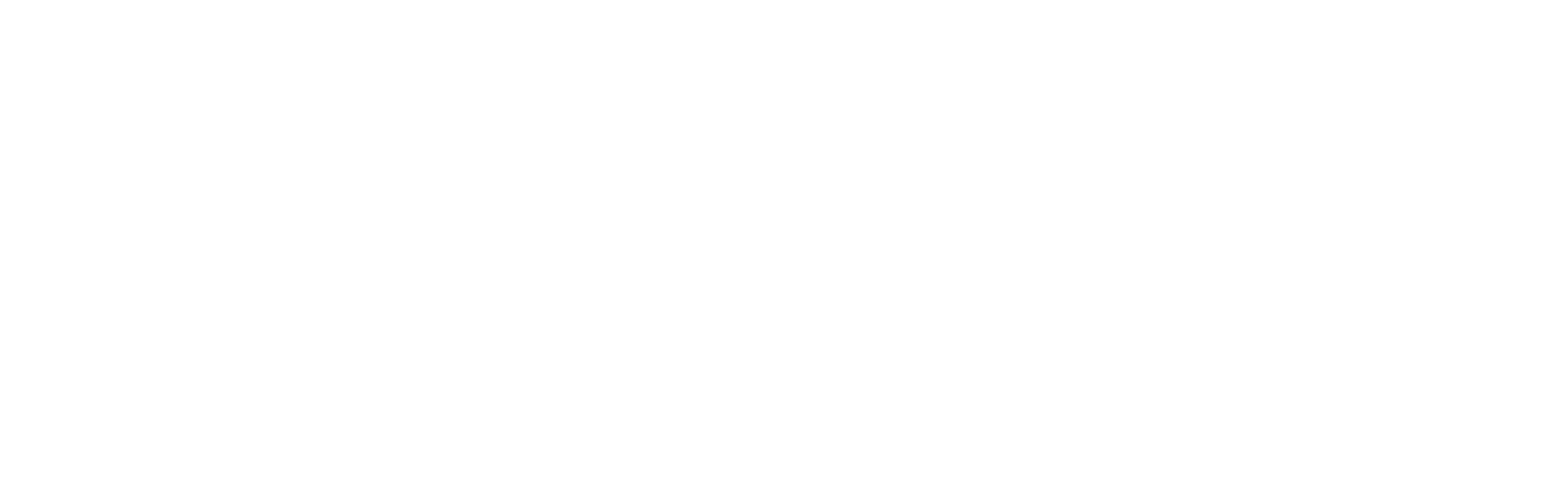
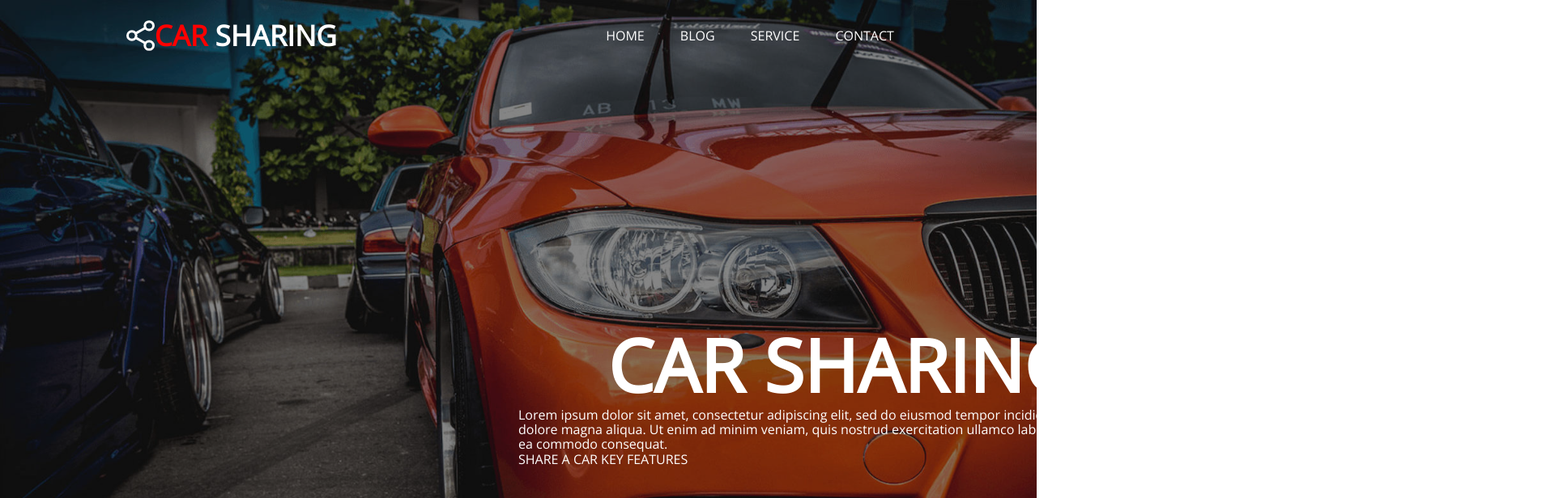
Before and after one commit to zioma6/car_sharing, a plain HTML site: page index.html in a window 1280 px wide. Shown: the top 616 px of the page at 81% size, 1920 px wide, since content can reach past the window. Drawn offline with nearby package versions, Linux system fonts and the light colour scheme.

Commit message:
Stan na 05.02.2024

```diff
--- a/assets/css/reset.css
+++ b/assets/css/reset.css
@@ -6,5 +6,5 @@
 
 a {
     text-decoration: none;
-    color: white;
+    color: inherit;
 }
--- a/assets/css/style.css
+++ b/assets/css/style.css
@@ -0,0 +1,82 @@
+:root {
+    --light-color: #FFFFFF;
+    --dark-color: #000000;
+    --medium-color: #B2B2B2;
+    --red-color: #FF0000;
+}
+
+body{
+    font-family: 'Nunito Sans', sans-serif;
+    font-family: 'Open Sans', sans-serif;
+}
+
+.header{
+    background-image: url(../images/Image.jpg);
+    background-repeat: no-repeat;
+    background-size: cover;
+    position: relative;
+    height: 100vh;
+    color: var(--light-color);
+    z-index: 0;
+}
+.header::before {
+    content: "";
+    position: absolute;
+    top: 0;
+    left: 0;
+    width: 100%;
+    height: 100%;
+    background-color: rgba(17, 17, 17, .5); /* #111 */
+}
+
+.nav {
+    display: flex;
+    justify-content: space-around;
+    align-items: center;
+    height: 88px;
+    position: relative;
+    z-index: 1;
+}
+
+.nav__logos {
+    display: flex;
+    font-size: 35px;
+    font-weight: 900;
+}
+
+.nav__logo--primary {
+    color: var(--red-color);
+}
+
+.nav__link {
+    padding: 20px;
+}
+.nav__link:hover {
+    background: rgba(255, 255, 255, 0.1);
+}
+
+.content{
+    position: absolute;
+    left: 50%;
+    top: 50%;
+    width: 100vh;
+}
+
+.card__title{
+    display: flex;
+    justify-content: center;
+    font-size: 90px;
+    font-weight: 900;
+}
+.card__text{
+    display: flex;
+    justify-content: center;
+}
+
+/*main*/
+
+.main_card {
+    display: flex;
+    justify-content: space-around;
+
+}
--- a/index.html
+++ b/index.html
@@ -2,13 +2,75 @@
 <html lang="en">
 <head>
     <meta charset="UTF-8">
-    <title>Title</title>
-
+    <meta name="viewport"
+          content="width=device-width, user-scalable=no, initial-scale=1.0, maximum-scale=1.0, minimum-scale=1.0">
+    <meta http-equiv="X-UA-Compatible" content="ie=edge">
+    <title>Car sharing</title>
+    <link rel="preconnect" href="https://fonts.googleapis.com">
+    <link rel="preconnect" href="https://fonts.gstatic.com" crossorigin>
+    <link href="https://fonts.googleapis.com/css2?family=Nunito+Sans:opsz,wght@6..12,300;6..12,400;6..12,700;6..12,800;6..12,900&family=Open+Sans:wght@300;400&display=swap" rel="stylesheet">
     <link rel="stylesheet" href="./assets/css/normalize.css">
     <link rel="stylesheet" href="./assets/css/reset.css">
     <link rel="stylesheet" href="./assets/css/style.css">
 </head>
 <body>
+    <header class="header">
+        <nav class="nav">
+            <div class="nav__logos">
+                <img src="./assets/images/Icon%20Logo%20Normal.svg">
+                <p class="nav__logo nav__logo--primary">CAR&nbsp;</p>
+                <p class="nav__logo">SHARING</p>
+            </div>
+            <div class="nav__links">
+                <a href="#" class="nav__link">HOME</a>
+                <a href="#" class="nav__link">BLOG</a>
+                <a href="#" class="nav__link">SERVICE</a>
+                <a href="#" class="nav__link">CONTACT</a>
+            </div>
+        </nav>
+        <section class="content">
+                <h3 class="card__title">CAR SHARING</h3>
+                <p class="card__text">
+                    Lorem ipsum dolor sit amet, consectetur adipiscing elit, sed do eiusmod tempor incididunt ut labore et
+                    dolore magna aliqua. Ut enim ad minim veniam, quis nostrud exercitation ullamco laboris nisi ut
+                    aliquip ex ea commodo consequat.
+                </p>
+                <div class="card__links">
+                    <a href="#" class="card__link">SHARE A CAR</a>
+                    <a href="#" class="card__link">KEY FEATURES</a>
+                </div>
+
+        </section>
+    </header>
+    <main>
+        <section class="">
+            <h2 class="headline">blog</h2>
+            <article class="main_card">
+                <div class="main_card__first">
+                    <img class="main_card__img" src="./assets/images/photo1.png" alt="">
+                    <h3 class="main_card__title">LOREM IPSUM SIT DOLOR</h3>
+                    <p class="main_card__text">Lorem ipsum dolor sit amet, consectetur adipiscing elit. Ut turpis arcu, accumsan nec sem ac, pulvinar mollis
+                        eros. Maecenas malesuada egestas semper.</p>
+                    <a href="#" class="main_card__link">READ MORE</a>
+                </div>
+                <div class="main_card__secend">
+                    <img class="main_card__img" src="./assets/images/photo2.png" alt="">
+                    <h3 class="main_card__title">LOREM IPSUM SIT DOLOR</h3>
+                    <p class="main_card__text">Lorem ipsum dolor sit amet, consectetur adipiscing elit. Ut turpis arcu, accumsan nec sem ac, pulvinar mollis
+                        eros. Maecenas malesuada egestas semper.</p>
+                    <a href="#" class="main_card__link">READ MORE</a>
+                </div>
+                <div class="main_card__third">
+                    <img class="main_card__img" src="./assets/images/photo3.png" alt="">
+                    <h3 class="main_card__title">LOREM IPSUM SIT DOLOR</h3>
+                    <p class="main_card__text">Lorem ipsum dolor sit amet, consectetur adipiscing elit. Ut turpis arcu, accumsan nec sem ac, pulvinar mollis
+                        eros. Maecenas malesuada egestas semper.</p>
+                    <a href="#" class="main_card__link">READ MORE</a>
+                </div>
+            </article>
+        </section>
+
+    </main>
 
 </body>
 </html>
```
